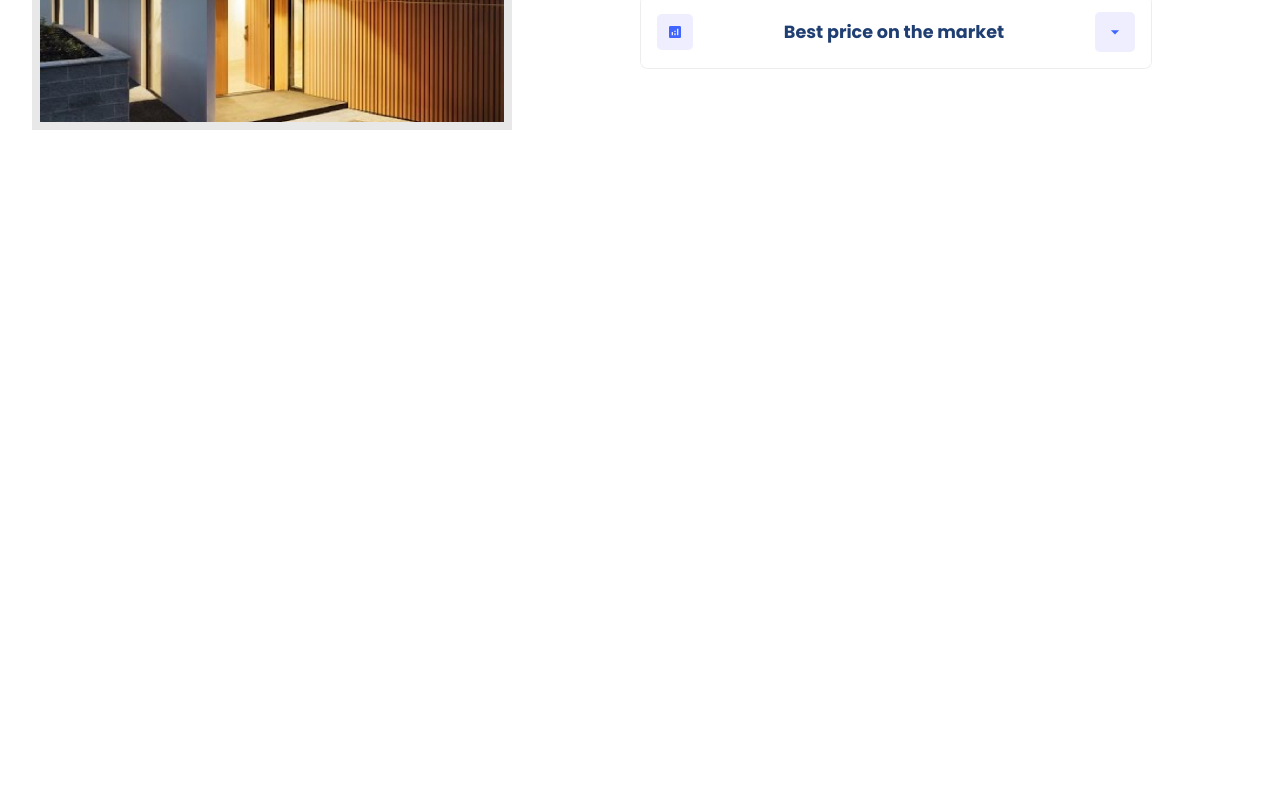
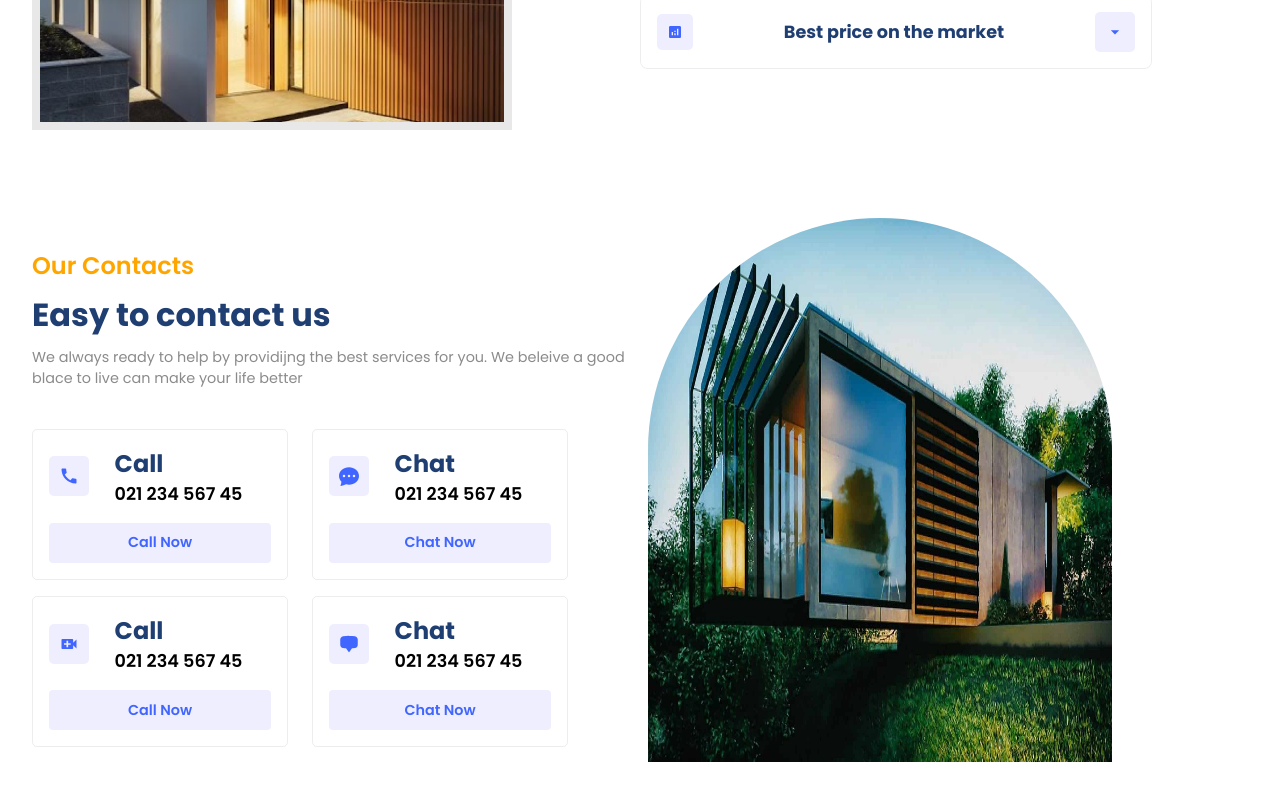
Before and after one commit to zia-hussain/RealState---React, a React (Vite) app in the folder app/: page / in a window 1280 px wide. Shown: the part 1939-2739 px from the top of the page. Before the commit the page ends 2117 px from the top, so only its background shows below. Built offline with nearby package versions, Linux system fonts and the light colour scheme.

Commit message:
Contact Page Added !

```diff
--- a/app/package.json
+++ b/app/package.json
@@ -14,6 +14,7 @@
     "react": "^18.2.0",
     "react-accessible-accordion": "^5.0.0",
     "react-dom": "^18.2.0",
+    "react-icons": "^4.12.0",
     "swiper": "^11.0.5"
   },
   "devDependencies": {
--- a/app/src/App.jsx
+++ b/app/src/App.jsx
@@ -4,6 +4,9 @@
 import Companies from "./components/Companies/Companies.jsx";
 import Residencies from "./components/Residencies/Residencies.jsx";
 import Value from "./components/Value/Value.jsx";
+import Contact from "./components/Contact/Contact.jsx";
+import Getstarted from "./components/Getstarted/Getstarted.jsx";
+import Footer from "./components/Footer/Footer.jsx";
 
 const App = () => {
   return (
@@ -16,6 +19,9 @@
       <Companies />
       <Residencies />
       <Value />
+      <Contact />
+      <Getstarted />
+      <Footer />
     </div>
   );
 };
--- /dev/null
+++ b/app/src/components/Contact/Contact.css
@@ -0,0 +1,55 @@
+.c-container{
+    justify-content: space-between;
+
+}
+.c-container>div{
+    flex: 1;
+}
+.c-right{
+    width: 100%;
+}
+.c-left{
+    gap: 0.5rem;
+}
+
+.contactModes{
+    margin-top: 2rem;
+    gap: 1rem;
+}
+.contactModes .row{
+    gap: 1.5rem;
+}
+.mode{
+    width: 16rem;
+    padding: 1rem;
+    border: 0.8px solid rgba(128,128,128,0.143);
+    border-radius: 5px;
+    gap: 1rem;
+    transition: all 300ms ease-in;
+}
+.mode .button{
+    width: 100%;
+    background: var(--lightBlue);
+    color: var(--blue);
+    font-size: 0.9rem;
+    font-weight: 600;
+}
+.mode >:nth-child(1){
+    width: 100%;
+    gap: 1.6rem;
+}
+.mode .detail{
+    font-size: 1.1rem;
+    font-weight: 600;
+}
+.detail> .primaryText{
+    font-size: 1.5rem;
+}
+.mode:hover{
+    scale: 1.1;
+    box-shadow: var(--shadow);
+}
+.mode .button:hover{
+    background: var(--blue-gradient);
+    color: white;
+}
--- /dev/null
+++ b/app/src/components/Contact/Contact.jsx
@@ -0,0 +1,98 @@
+import "./Contact.css";
+import { MdCall } from "react-icons/md";
+import { BsFillChatDotsFill } from "react-icons/bs";
+import { HiChatBubbleBottomCenter } from "react-icons/hi2";
+import { MdVideoCall } from "react-icons/md";
+
+const Contact = () => {
+  return (
+    <section className="c-wrapper">
+      <div className="paddings innerWidth flexCenter c-container">
+        <div className="flexColStart c-left">
+          <span className="orangeText">Our Contacts</span>
+          <span className="primaryText">Easy to contact us</span>
+          <span className="secondaryText">
+            We always ready to help by providijng the best services for you. We
+            beleive a good blace to live can make your life better
+          </span>
+
+          <div className="flexColStart contactModes">
+            <div className="flexStart row">
+                {/* First Row & First Mode  */}
+              <div className="flexColCenter mode">
+                <div className="flexStart">
+                  <div className="flexCenter icon">
+                    <MdCall size={20} />
+                  </div>
+                  <div className="flexColStart detail">
+                    <span className="primaryText">Call</span>
+                    <span>021 234 567 45</span>
+                  </div>
+                </div>
+                <div className="flexCenter button">Call Now</div>
+              </div>
+
+              {/* Second Mode */}
+
+              <div className="flexColCenter mode">
+                <div className="flexStart">
+                  <div className="flexCenter icon">
+                    <BsFillChatDotsFill size={20} />
+                  </div>
+                  <div className="flexColStart detail">
+                    <span className="primaryText">Chat</span>
+                    <span>021 234 567 45</span>
+                  </div>
+                </div>
+                <div className="flexCenter button">Chat Now</div>
+              </div>
+
+            </div>
+
+            {/* Second Mode  & First Row*/}
+
+            <div className="flexStart row">
+                {/* Second Row & First Mode  */}
+              <div className="flexColCenter mode">
+                <div className="flexStart">
+                  <div className="flexCenter icon">
+                  <MdVideoCall size={20} />
+
+                  </div>
+                  <div className="flexColStart detail">
+                    <span className="primaryText">Call</span>
+                    <span>021 234 567 45</span>
+                  </div>
+                </div>
+                <div className="flexCenter button">Call Now</div>
+              </div>
+
+              {/* Second Mode */}
+
+              <div className="flexColCenter mode">
+                <div className="flexStart">
+                  <div className="flexCenter icon">
+                    <HiChatBubbleBottomCenter size={20} />
+                  </div>
+                  <div className="flexColStart detail">
+                    <span className="primaryText">Chat</span>
+                    <span>021 234 567 45</span>
+                  </div>
+                </div>
+                <div className="flexCenter button">Chat Now</div>
+              </div>
+
+            </div>
+          </div>
+        </div>
+        <div className="c-right">
+          <div className="image-container">
+            <img src="../../../public/contact.jpg" alt="" />
+          </div>
+        </div>
+      </div>
+    </section>
+  );
+};
+
+export default Contact;
```
Also changed, not shown: 1 other file (tests, documents, lock files or other folders).
